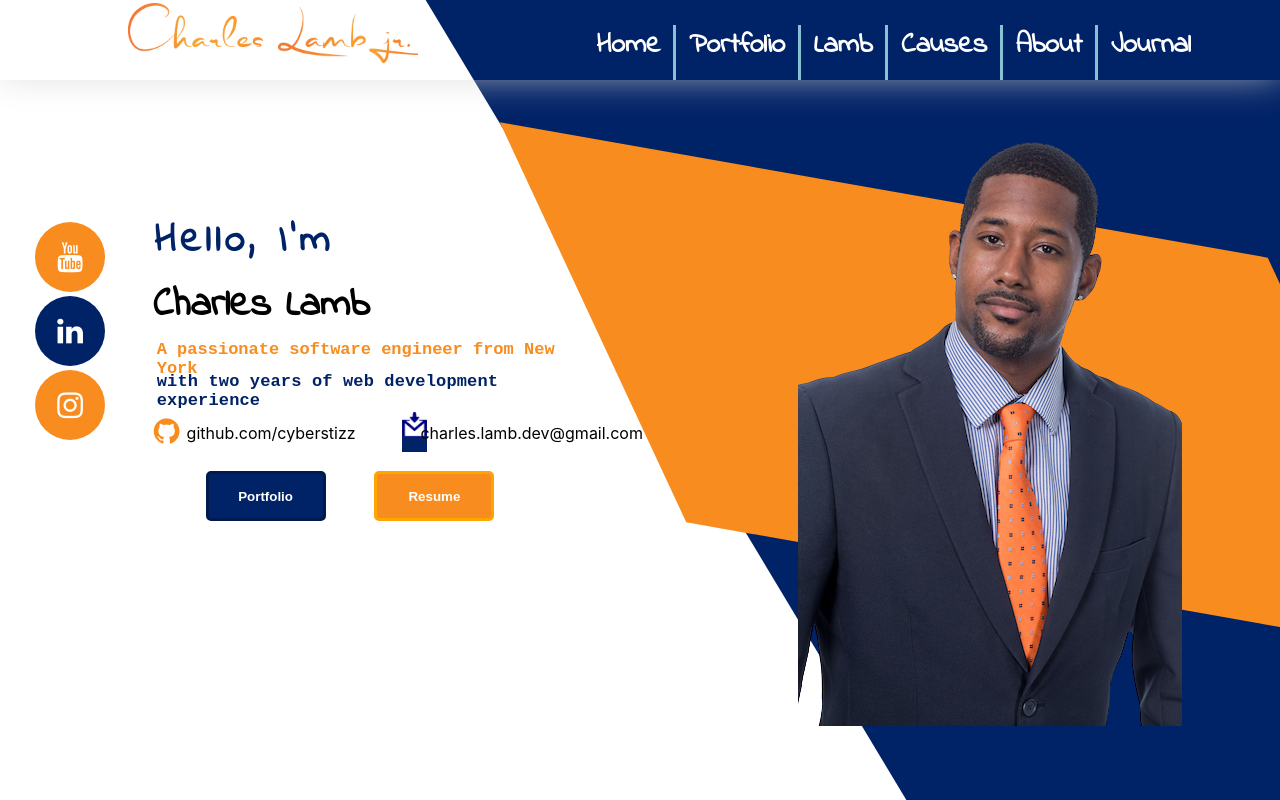
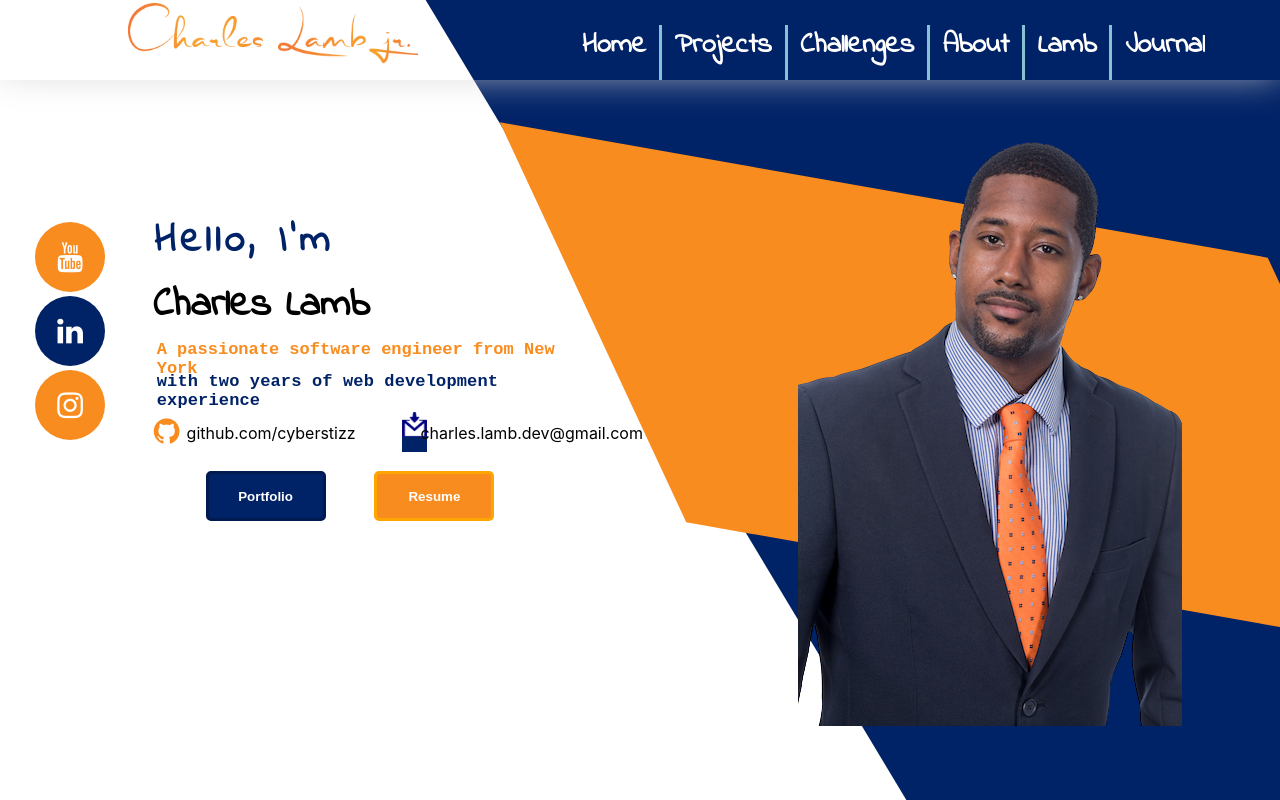
Before and after one commit to cyberstizz/charleslambjr, a React (Create React App) app: page / in a window 1280 px wide. Shown: the top 800 px of the page. Built offline with nearby package versions, Linux system fonts and the light colour scheme.

Commit message:
changed nav options to what is more suitable for a dev role

```diff
--- a/src/App.js
+++ b/src/App.js
@@ -17,10 +17,10 @@ function App() {
 
     <div className="navOptions">
     <div className="home">Home</div>
-    <div className="portfolio">Portfolio</div>
-    <div className="lamb">Lamb</div>
-    <div className="causes">Causes</div>
-    <div className="about">About</div>
+    <div className="portfolio">Projects</div>
+    <div className="lamb">Challenges</div>
+    <div className="causes">About</div>
+    <div className="about">Lamb</div>
     <div className="journal">Journal</div>
 
     </div>
```
